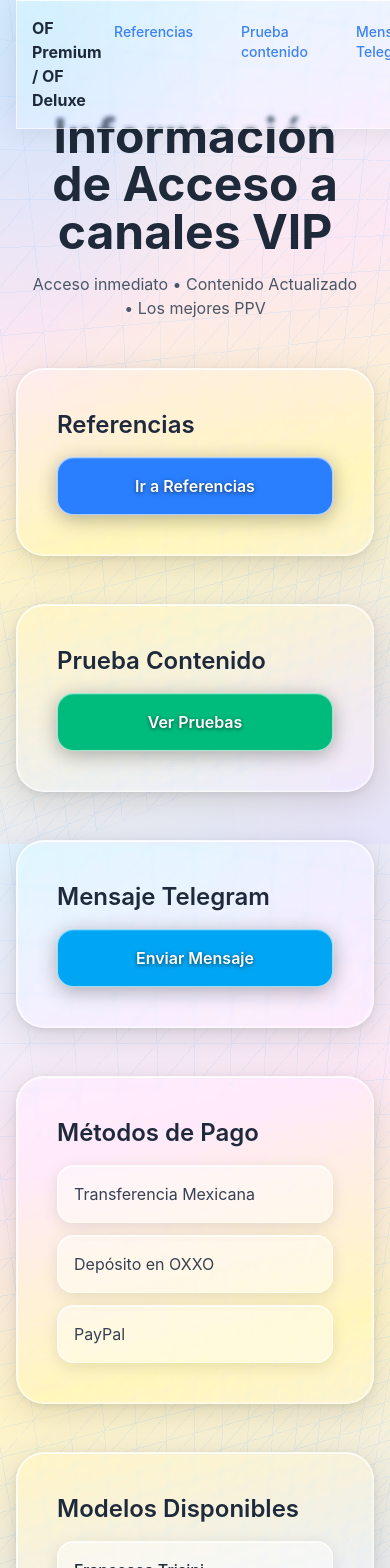
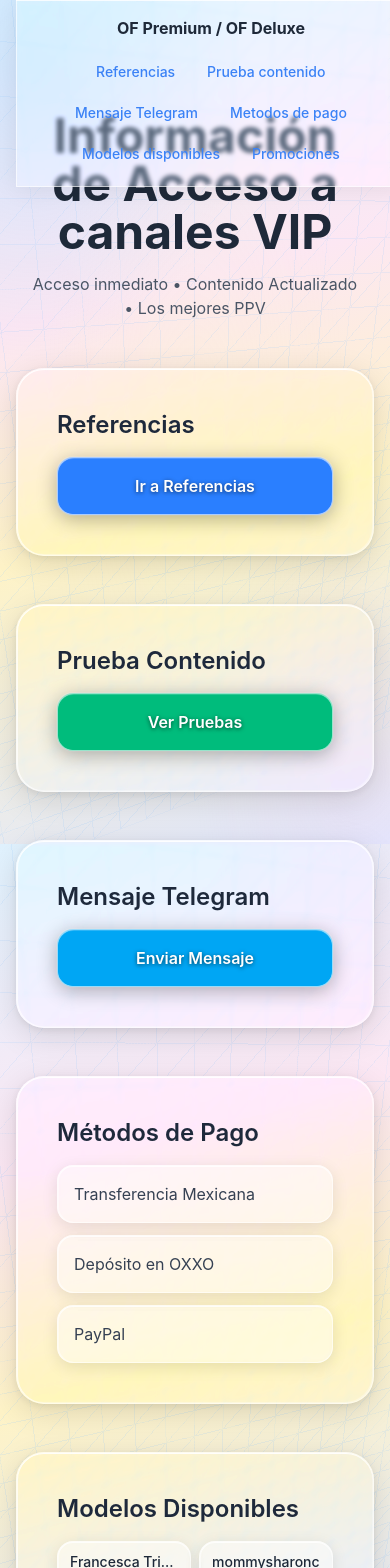
Before and after one commit to OFPremiumPPV/LandingPageOFGroups, a React (Vite) app: page / in a window 390 px wide. Shown: the top 1568 px of the page. Built offline with nearby package versions, Linux system fonts and the light colour scheme.

Commit message:
Update App.jsx
Se corrigen errores en la navegación responsive

```diff
--- a/src/App.jsx
+++ b/src/App.jsx
@@ -141,13 +141,13 @@ return (
 {/* NAVBAR */}
 <nav className="fixed w-full glass-nav z-50" aria-label="Navegación principal">
 
-<div className="max-w-6xl mx-auto flex justify-between p-4">
+<div className="max-w-6xl mx-auto flex flex-col sm:flex-row sm:justify-between sm:items-center gap-4 p-4">
 
-<h1 className="font-bold text-gray-800">
+<h1 className="font-bold text-gray-800 text-center sm:text-left shrink-0">
 OF Premium / OF Deluxe
 </h1>
 
-<div className="flex gap-6 text-gray-700 text-sm">
+<div className="flex flex-wrap justify-center sm:justify-end gap-2 sm:gap-4 md:gap-6 text-gray-700 text-sm">
 
 <NavLink label="Referencias" target="referencias"/>
 <NavLink label="Prueba contenido" target="prueba"/>
@@ -215,7 +215,7 @@ Enviar Mensaje
 <GlassCard id="modelos">
 <h2 className="text-2xl font-semibold mb-4">Modelos Disponibles</h2>
 
-<div className="grid md:grid-cols-3 gap-4">
+<div className="grid grid-cols-2 sm:grid-cols-3 lg:grid-cols-4 xl:grid-cols-5 gap-2 sm:gap-3">
 
 {["Francesca Trisini","mommysharonc","Ennid Wong","FridaItzel","Sylunh","Emilia Vizcarra",
   "Melisa Ruiz","Yolany Gomez","xoxlovelysweets","Brenda Castro","ivana banana","ggval",
@@ -225,7 +225,7 @@ Enviar Mensaje
   "Stefany Chavez"
 ]
 .map(n=>(
-<MagneticCard key={n} className="p-4 text-gray-800 font-medium">
+<MagneticCard key={n} className="py-2.5 px-3 text-gray-800 font-medium text-sm sm:text-base truncate" title={n}>
 {n}
 </MagneticCard>
 ))}
```
